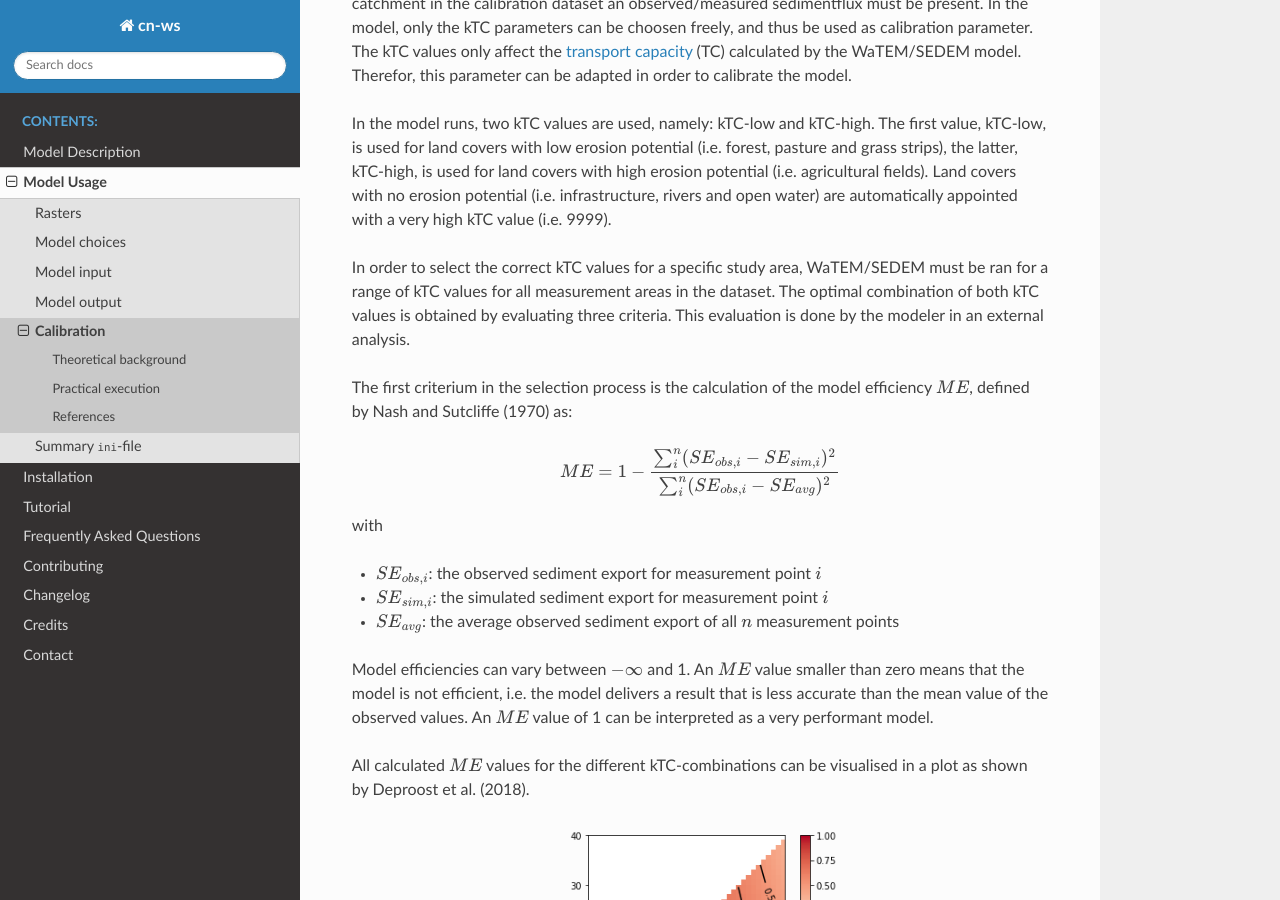
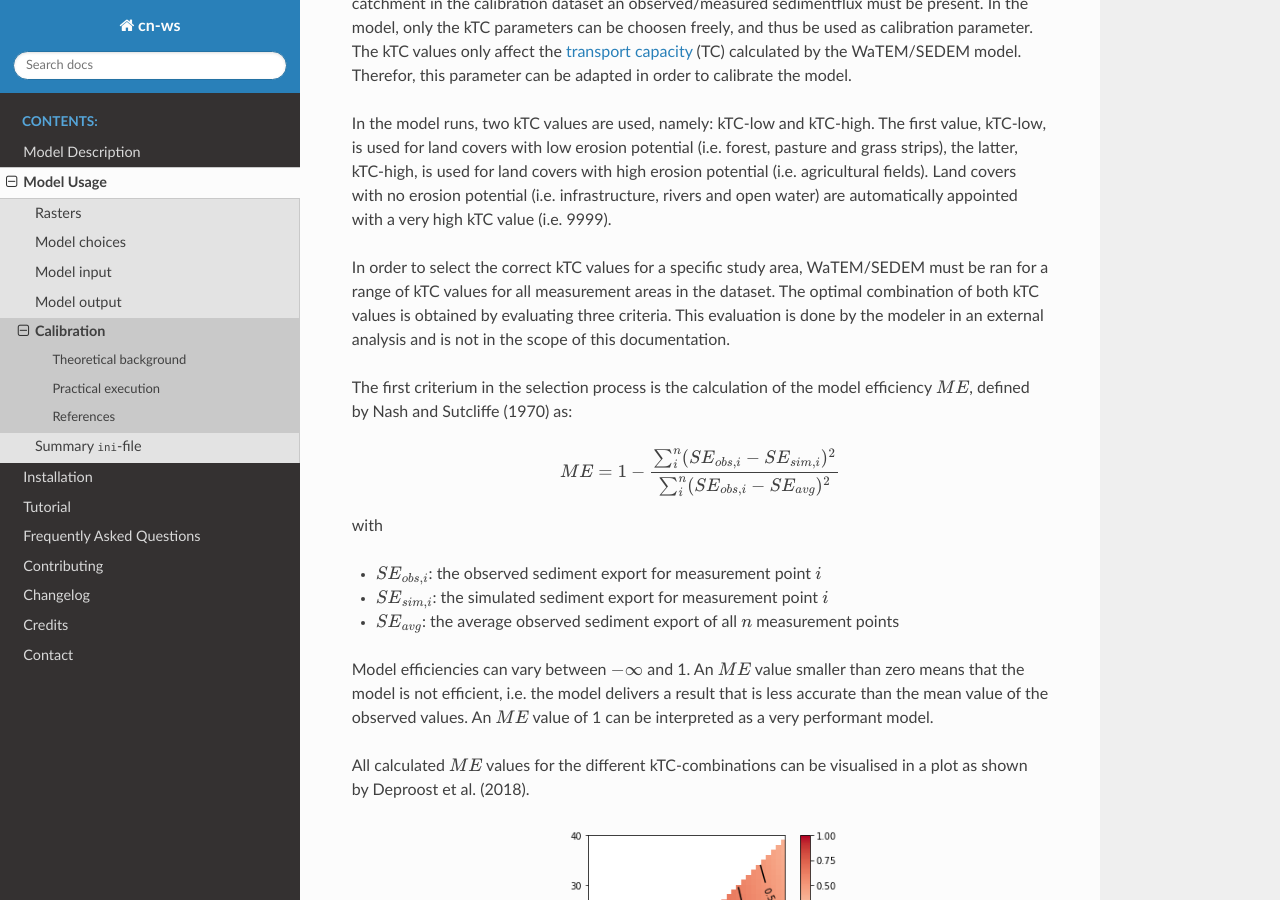
Before and after one commit to watem-sedem/watem-sedem, a Sphinx documentation site: the page built from docs/calibration.rst, in a window 1280 px wide and 900 px high, scrolled down 468 px. Built offline with Sphinx 7.4.7 and the Read the Docs theme 2.0.0, drawn with Linux system fonts in a browser that asks for light colours.

Commit message:
Update calibration.rst

```diff
--- a/docs/calibration.rst
+++ b/docs/calibration.rst
@@ -33,7 +33,8 @@ automatically appointed with a very high kTC value (i.e. 9999).
 In order to select the correct kTC values for a specific study area,
 WaTEM/SEDEM must be ran for a range of kTC values for all measurement areas in
 the dataset. The optimal combination of both kTC values is obtained by evaluating three
-criteria. This evaluation is done by the modeler in an external analysis.
+criteria. This evaluation is done by the modeler in an external analysis and is not
+in the scope of this documentation.
 
 The first criterium in the selection process is the calculation of the
 model efficiency :math:`ME`, defined by Nash and Sutcliffe (1970) as:
```
